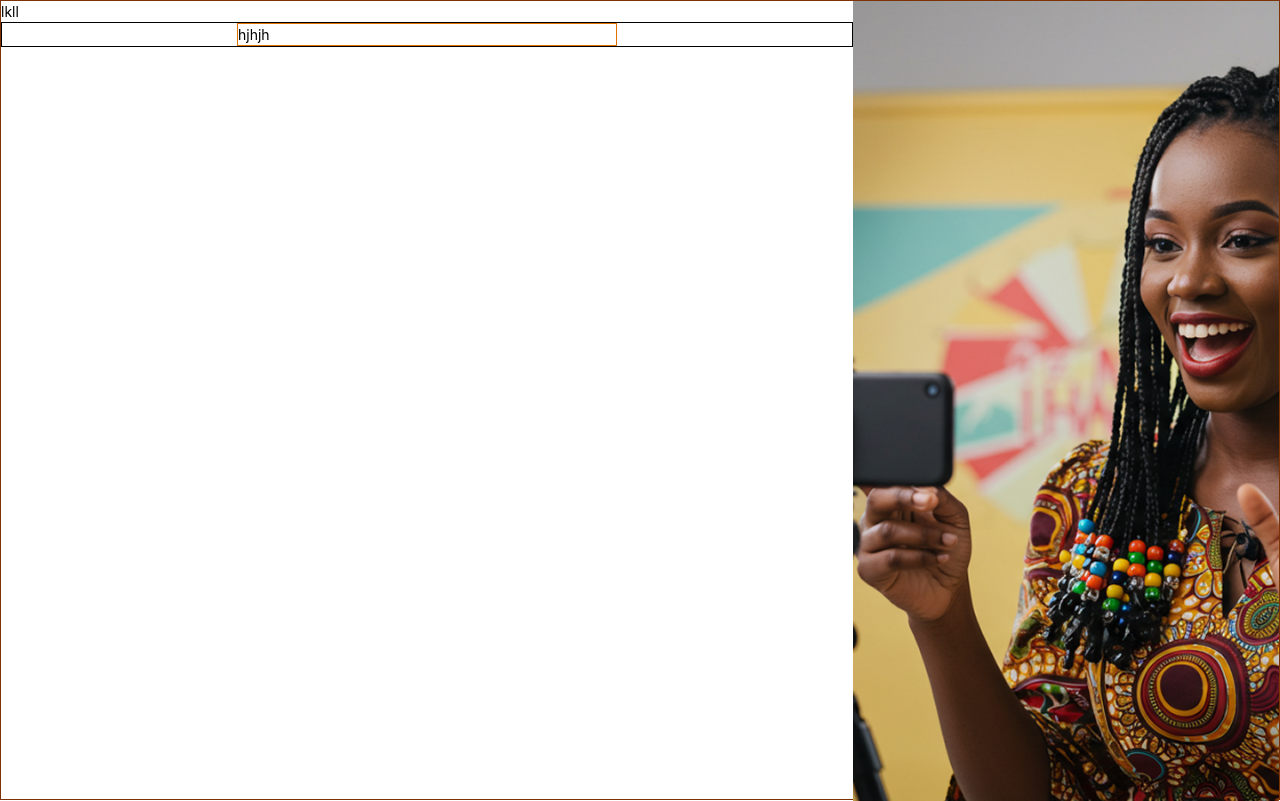
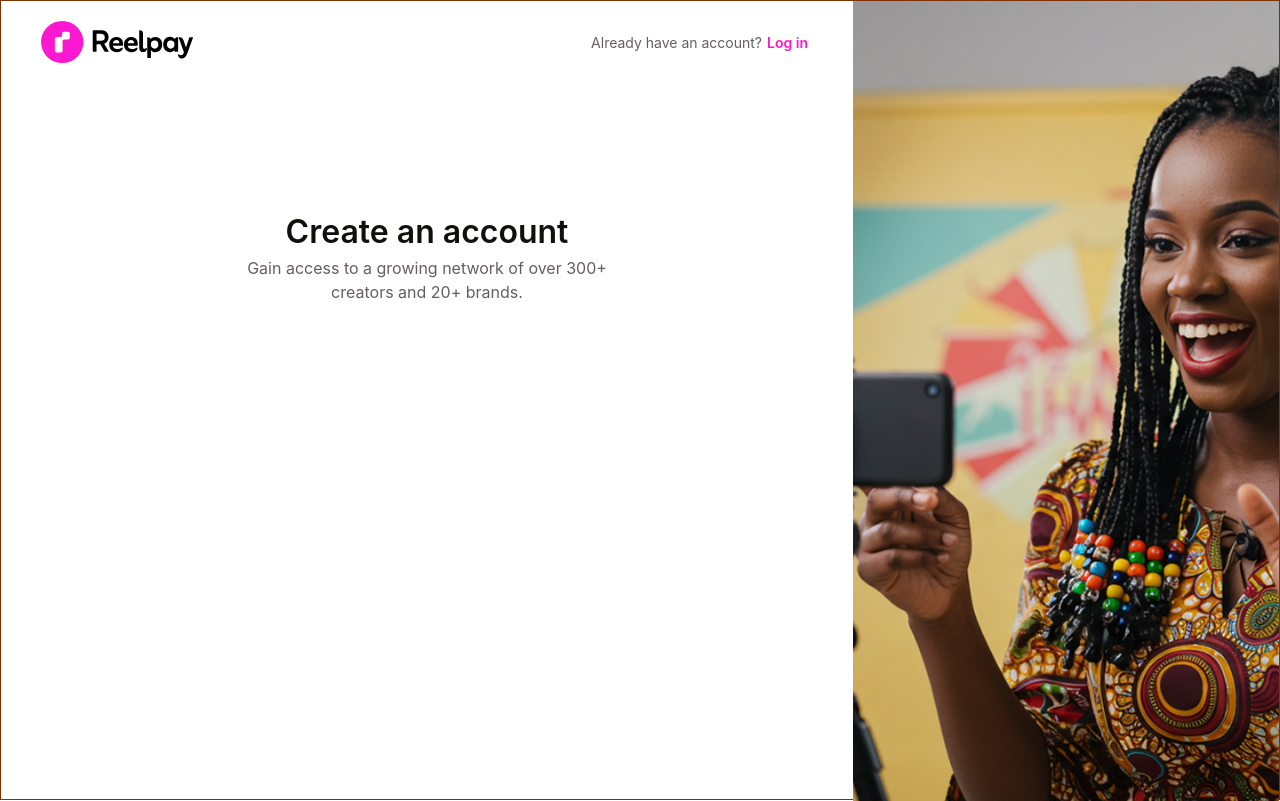
Before and after one commit to ReelpayHQ/reelpay-frontend, a React app: page /auth in a window 1280 px wide. Built offline with nearby package versions, Linux system fonts and the light colour scheme; the HTML template or start-up script is replaced by a standard one.

Commit message:
feat: dsiplays brand logo on authpage

```diff
--- a/src/App.css
+++ b/src/App.css
@@ -8,6 +8,7 @@
      --color-brandAsh: #645E63;
      --color-brandAsh-100: #CED8E3;
      --color-brandAsh-200: #686868;
+     --text-size32: 32px;
    }
 
    #root {
--- /dev/null
+++ b/src/components/AuthHeading.jsx
@@ -0,0 +1,12 @@
+import React from "react";
+
+const AuthHeading = ({ heading, title }) => {
+  return (
+    <div className="text-center">
+      <h1 className="text-size32 font-semibold text-brandBlack">{heading}</h1>
+      <p className="text-base text-brandAsh">{title}</p>
+    </div>
+  );
+};
+
+export default AuthHeading;
--- a/src/pages/public/Authpage.jsx
+++ b/src/pages/public/Authpage.jsx
@@ -1,15 +1,31 @@
-import { Col, Flex, Row } from "antd";
+import { Button, Col, Flex, Row } from "antd";
 import reelpayAuthBg from "../../assets/images/img/reelpayauthbg.png";
+import reelpayLogo from "../../assets/images/svg/reelpaylogo.svg";
+import AuthHeading from "../../components/AuthHeading";
 
 const Authpage = () => {
   return (
     <Row className="h-screen min-h-screen border border-amber-900">
       <Col xs={24} lg={16}>
-        <div className="h-screen">
-          <div>lkll</div>
-          <Flex justify="center" align="center" className="border">
-            <div className="border border-amber-600 w-95 max-w-95">hjhjh</div>
+        <div className="h-screen py-5 px-4 md:px-10">
+          <Flex align="center" justify="space-between">
+            <div>
+              <img src={reelpayLogo} className="object-fit w-38" />
+            </div>
+            <Flex align="center">
+              <p className="hidden md:block text-sm text-brandAsh">Already have an account?</p>
+              <Button type="link" className="!p-1 !text-brandPink">
+                Log in
+              </Button>
+            </Flex>
           </Flex>
+         <div className="mt-16 md:mt-36">
+           <Flex justify="center" align="center">
+            <div className="w-96 max-w-96">
+              <AuthHeading heading={'Create an account'} title={'Gain access to a growing network of over 300+ creators and 20+ brands.'}/>
+            </div>
+          </Flex>
+         </div>
         </div>
       </Col>
       <Col
```
Also changed, not shown: src/assets/images/svg/reelpaylogo.svg (added). Lines whose indentation alone changed are shown as unchanged.
